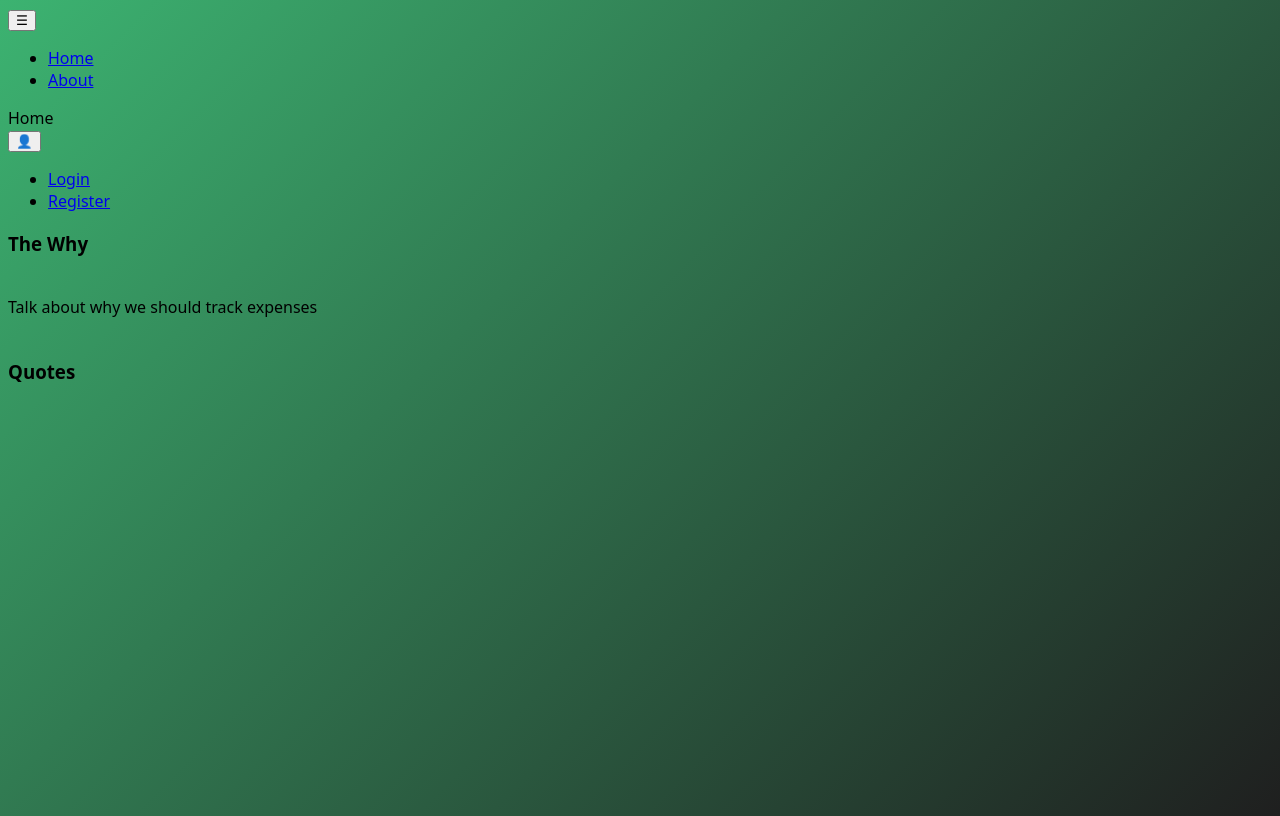
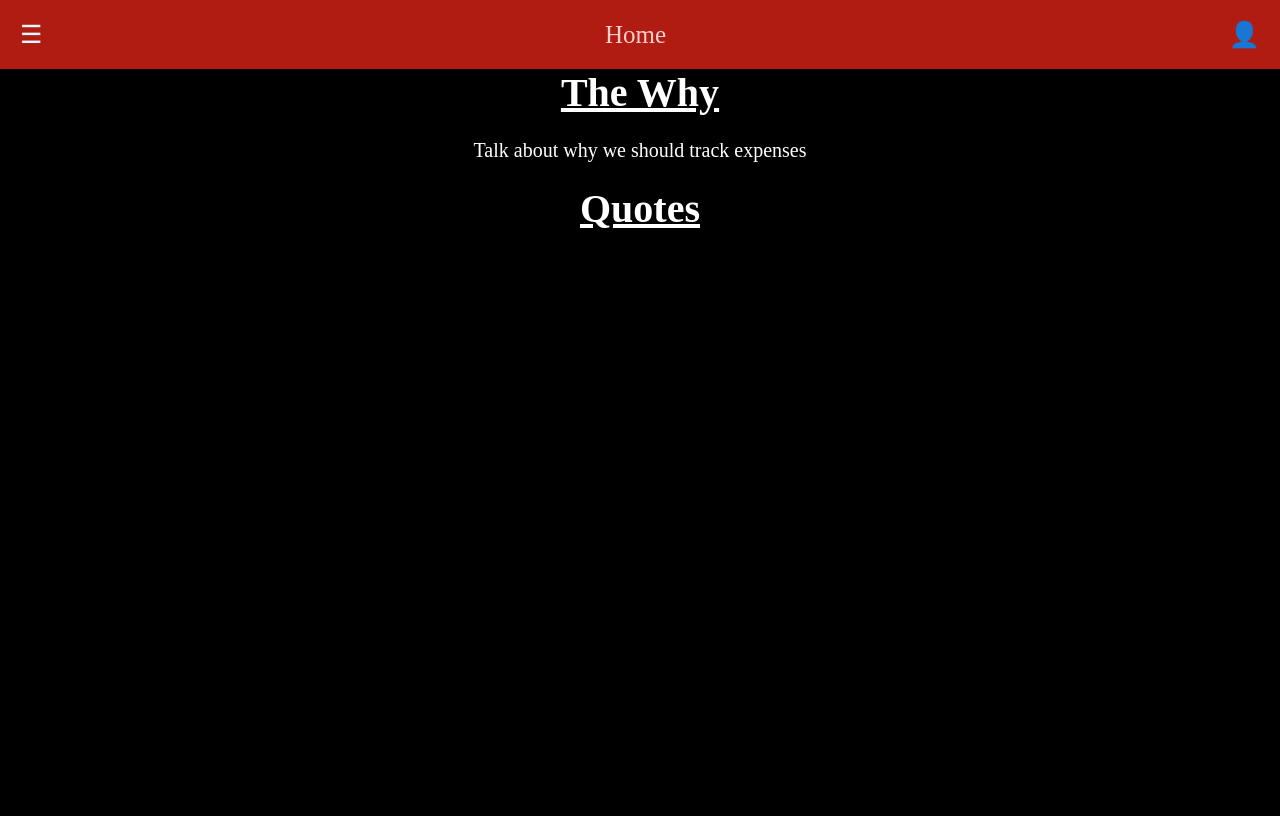
Before and after one commit to loedetyler/LoedeBudget, a Django app: page / in a window 1280 px wide. After the commit the page ends 228 px from the top, so only its background shows below. Run offline with Django 4.2, Linux system fonts and the light colour scheme.

Commit message:
oh my, django errors all over the place finally fixed

```diff
--- a/loedebudget/core/views.py
+++ b/loedebudget/core/views.py
@@ -7,7 +7,7 @@ def expense_list(request):
     context = {
         "expenses": entries_for_user,
     }
-    return render(request, 'core/expense_list.html', context)
+    return render(request, 'expenses/expense_list.html', context)
 
 def add_expense(request):
     if request.method == 'POST':
--- a/loedebudget/loedebudget/settings.py
+++ b/loedebudget/loedebudget/settings.py
@@ -11,6 +11,7 @@ https://docs.djangoproject.com/en/4.2/ref/settings/
 """
 
 from pathlib import Path
+import os
 
 # Build paths inside the project like this: BASE_DIR / 'subdir'.
 BASE_DIR = Path(__file__).resolve().parent.parent
@@ -55,7 +56,7 @@ ROOT_URLCONF = 'loedebudget.urls'
 TEMPLATES = [
     {
         'BACKEND': 'django.template.backends.django.DjangoTemplates',
-        'DIRS': ['templates'],
+        'DIRS': [BASE_DIR / 'templates'],
         'APP_DIRS': True,
         'OPTIONS': {
             'context_processors': [
@@ -117,6 +118,9 @@ USE_TZ = True
 # https://docs.djangoproject.com/en/4.2/howto/static-files/
 
 STATIC_URL = 'static/'
+STATICFILES_DIRS = [
+    os.path.join(BASE_DIR, 'static')
+]
 
 # Default primary key field type
 # https://docs.djangoproject.com/en/4.2/ref/settings/#default-auto-field
--- a/loedebudget/loedebudget/urls.py
+++ b/loedebudget/loedebudget/urls.py
@@ -21,9 +21,9 @@ from . import views
 urlpatterns = [
     path('admin/', admin.site.urls),
     path('', views.homepage, name="home"),
-    path('about', views.about),
-    path('expenses', include('core.urls')),
-    path('users/register', views.register_view, name="register"),
-    path('users/login', views.login_view, name="login"),
-    path('users/logout', views.logout_view, name="logout"),
+    path('about/', views.about),
+    path('expenses/', include('core.urls')),
+    path('users/register/', views.register_view, name="register"),
+    path('users/login/', views.login_view, name="login"),
+    path('users/logout/', views.logout_view, name="logout"),
 ]
--- a/loedebudget/static/css/style.css
+++ b/loedebudget/static/css/style.css
@@ -1,78 +1,185 @@
+* {
+    margin: 0;
+    padding: 0;
+    box-sizing: border-box;
+}
+
 body {
-    min-height: 100vh;
-    background: linear-gradient(135deg, #3cb371, #1f1f1f);
-    font-family: system-ui, -apple-system, BlinkMacSystemFont, "Segoe UI", sans-serif;
+    min-height: 100px;
+    font-size: 16px;
+    display: flex;
+    background-color: black;
+    color: white;
+    flex-direction: column;
+}
+
+nav {
+    display: flex;
+    justify-content: space-between; /* Recommendation to get the right side user profile by ChatGPT */
+    align-items: center;
+    padding: 12px;
+    background-color: #B01C12;
+    color: #ffcfcf;
+    font-size: 25px;
+    line-height: 1;
+    position: relative;
+}
+
+nav ul li {
+    border-bottom: 1px solid black;
+    padding: 10px 20px;
+}
+
+nav ul li:last-child {
+    border-bottom: none;
+}
+
+h1, p {
+    text-align: center;
+}
+
+h3 {
+    text-align: center;
+    font-size: 40px;
+    text-decoration-line: underline;
+}
+
+main {
+    font-size: 35px;
+}
+
+td, th {
+    border: 1px solid darkgray;
+    padding: 8px;
+}
+
+tr:nth-child(even) {
+    background-color: #202120;
+}
+
+tr:hover {
+    background-color: #333634;
+}
+
+th {
+    padding-top: 10px;
+    padding-bottom: 10px;
+    text-align: left;
+    background-color: #7a0101;
+}
+
+a {
+    text-decoration: none;
+    color:aliceblue;
+}
+
+a:hover {
+    opacity: .85;
+}
+
+ul {
+    list-style-type: none;
+}
+
+.links, .user {
+    display: flex;
+    align-items: center;
+    position: relative;
+}
+
+.quotes {
+    display: flex;
+    text-align: center;
+    gap: 20px;
+    justify-content: space-around;
+}
+
+.quote {
+    padding: 25px;
+    font-size: 20px;
+    align-items: center;
+}
+
+.passTable {
+    width: fit-content;
+    padding-top: 20px;
+    margin: 0px auto;
+}
+
+.collapsible {
+    background-color: #B01C12;
+    color:aliceblue;
+    cursor: pointer;
+    padding: 8px;
+    width: 100%;
+    border: none;
+    text-align: center;
+    outline: none;
+    font-size: 25px;
+}
+
+.active .collapsible:hover {
+    background-color: #b01c12;
+}
+
+.content {
+    display: none;
+    position: absolute;
+    top: 100%;
+    left: 0;
+    padding: 0 18px;
+    background-color: #B01C12;
+    list-style-type: none;
+    z-index: 10;
+    border-radius: 4%;
+    border: 2px solid darkslategray;
+}
+
+.user .content {
+    right: 0;
+    left: auto;
 }
 
 .forms {
-    background-color: #121212;
-    color: #ffffff;
-
-    width: 380px;
-    padding: 30px;
-
-    margin: 80px auto;
-
-    border-radius: 10px;
-    box-shadow: 0 12px 30px rgba(0, 0, 0, 0.6);
-
-    display: flex;
-    flex-direction: column;
-    gap: 16px;
+    font-size: 22px;
+    padding: 10px;
 }
 
-.forms > div {
-    display: flex;
-    flex-direction: column;
-    gap: 6px;
-}
-.forms label {
-    font-size: 14px;
-    color: #cccccc;
+.form-username {
+    text-align: center;
 }
 
-.forms input {
-    padding: 10px;
-    font-size: 16px;
-
-    border-radius: 6px;
-    border: 1px solid #444;
-
-    background-color: #1f1f1f;
-    color: #ffffff;
+.form-password {
+    text-align: center;
 }
 
-.forms input:focus {
-    outline: none;
-    border-color: #3cb371;
-}
-.errorlist {
-    margin: 0;
-    padding-left: 20px;
-    color: #ff6b6b;
-    font-size: 13px;
-}
-.form-submit {
-    margin-top: 10px;
-    padding: 12px;
-
-    font-size: 16px;
-    font-weight: bold;
-
-    border: none;
-    border-radius: 6px;
-
-    background-color: #3cb371;
-    color: #000;
-
-    cursor: pointer;
-    transition: background-color 0.2s ease, transform 0.1s ease;
+.form-password2 {
+    text-align: center;
+    margin-bottom: 15px;
 }
 
-.form-submit:hover {
-    background-color: #2e8b57;
+.login-form-password {
+    text-align: center;
+    margin-bottom: 15px;
 }
 
-.form-submit:active {
-    transform: scale(0.97);
+.form-submit {
+    display: block;
+    margin: 0 auto;
 }
+
+#why {
+    text-align: center;
+    font-size: 20px;
+    margin-left: 15%;
+    margin-right: 15%;
+}
+
+#newPass {
+    color:white;
+}
+
+#toggleNewPass {
+    font-size: 18px;
+    margin-top: 15px;
+}
```
Also changed, not shown: loedebudget/core/templates/expenses/expense_list.html (+59 -0 lines), loedebudget/loedebudget/templates/expenses/expense_list.html (deleted, +0 -54 lines), loedebudget/db.sqlite3.
